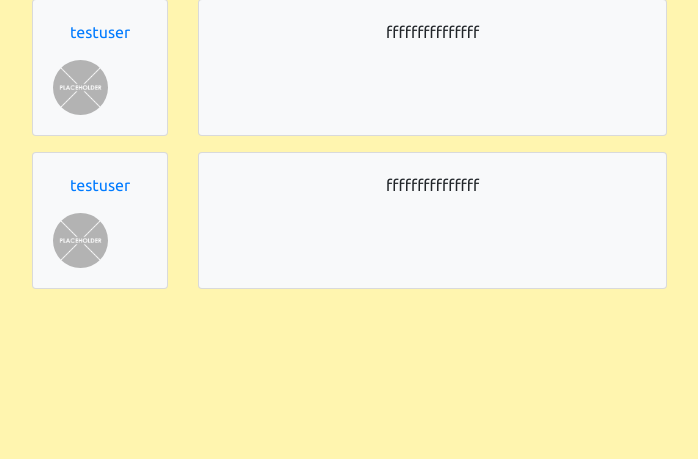
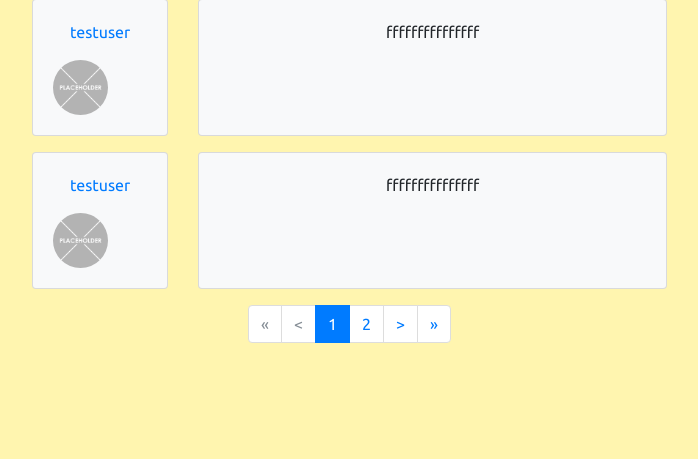
Before and after one commit to ameyarao98/ProjectZoop, a Django app: page / in a window 1280 px wide. Shown: the part 1562-2021 px from the top of the page, without its empty margins (338-1036 px from the left). Before the commit the page ends 1851 px from the top, so only its background shows below. Run offline with Django 3.2, Linux system fonts and the light colour scheme; data comes from the database, SQL or seed files in the repository; both versions use the stored data as it was before the commit; some libraries are stand-ins or nearby versions.

Commit message:
add pagination

```diff
--- a/zooop/projectzoop/zoop/static/zoop/cee.css
+++ b/zooop/projectzoop/zoop/static/zoop/cee.css
@@ -1,3 +1,9 @@
 .card-post{
   height:100%;
 }
+.margin-bottom{
+  margin-bottom: 100px;
+}
+.pagination {
+   justify-content: center;
+}
--- /dev/null
+++ b/zooop/projectzoop/zoop/templates/zoop/pagination.html
@@ -0,0 +1,30 @@
+{%block pagination%}
+<div class="pagination-div">
+  <ul class="pagination">
+    {% if posts.has_previous %}
+    <li class='page-item'><a class='page-link' href="1">&laquo;</a></li>
+    <li class='page-item'><a class='page-link' href="{{ posts.previous_page_number }}">&lt;</a></li>
+    {% else %}
+    <li class='page-item disabled'><a class='page-link'>&laquo;</a></li>
+    <li class='page-item disabled'><a class='page-link'>&lt;</a></li>
+
+    {% endif %}
+    {% for l in  pagination_range %}
+       {% if posts.number == forloop.counter %}
+           <li class='page-item active'><a class='page-link' href="{{forloop.counter}}">{{forloop.counter}}</a></li>
+        {% else %}
+           <li class='page-item'><a class='page-link' href="{{forloop.counter}}">{{forloop.counter}}</a></li>
+       {% endif %}
+     {% endfor %}
+
+    {% if posts.has_next %}
+    <li class='page-item'><a class='page-link' href="{{ posts.next_page_number }}">&gt;</a></li>
+    <li class='page-item'><a class='page-link' href="{{ posts.paginator.num_pages }}">&raquo;</a></li>
+    {% else %}
+    <li class='page-item disabled'><a class='page-link'>&gt;</a></li>
+    <li class='page-item disabled'><a class='page-link'>&raquo;</a></li>
+
+    {% endif %}
+
+</div>
+{% endblock %}
--- a/zooop/projectzoop/zoop/templates/zoop/timeline_page.html
+++ b/zooop/projectzoop/zoop/templates/zoop/timeline_page.html
@@ -6,7 +6,7 @@
     <div class="col-md-3 well">
       {%if request.user.is_authenticated%}
         <div class="card bg-light card-body mb-3">
-            <p><a href="profile">{{user_object.username}}</a>
+            <p><a href="/profile/{{request.user.id}}">{{user_object.username}}</a>
             </p>
             <img src="{% static 'zoop/ph.png' %}" class="rounded-circle" height="65" width="65" alt="Avatar" style = "margin: auto;"/>
             {%if request.user.id != user_object.id%}
@@ -30,11 +30,13 @@
             <p>Featured Zoop</p>
         </div>
     </div>
-    <div class="col-md-7">
+    <div class="col-md-7 margin-bottom">
       {% if not visitor %}
         {%include 'zoop/add_post.html'%}
       {% endif %}
         {% include 'zoop/timeline.html'%}
+        {% include 'zoop/pagination.html' %}
     </div>
+
 </div>
 {%endblock%}
--- a/zooop/projectzoop/zoop/urls.py
+++ b/zooop/projectzoop/zoop/urls.py
@@ -10,9 +10,10 @@ urlpatterns = [
     path('register', core_views.register, name='register'),
     path('account', core_views.account, name='account'),
     path('testing', core_views.testing, name='testing'),
-    path('profile', core_views.userprofile, name='profile'),
-    path('profile/<int:userid>', core_views.userprofile, name='userprofile'),
-    path('page/<int:page_number>', core_views.index, name='userprofile'),
+    path('profile', core_views.profile, name='profile'),
+    path('profile/<int:userid>/', core_views.userprofile, name='userprofile'),
+    path('profile/<int:userid>/<int:page_number>', core_views.userprofile, name='userprofilepage'),
+    path('<int:page_number>', core_views.index, name='userprofile'),
     path('rezoop/<int:post_id>', core_views.rezoop, name='rezoop'),
     path('follow/<int:userid>', core_views.follow, name='follow'),
     path('unfollow/<int:userid>', core_views.unfollow, name='unfollow'),
--- a/zooop/projectzoop/zoop/views.py
+++ b/zooop/projectzoop/zoop/views.py
@@ -6,23 +6,48 @@ from .models import Post, Following
 from django.contrib.auth.models import User
 from django.conf import settings
 from django.core.exceptions import ObjectDoesNotExist
+from django.db.models import Q
+from django.core.paginator import Paginator, EmptyPage, PageNotAnInteger
 
 # Create your views here.
-def index(request, page_number = 0):
+def index(request, page_number = 1):
 
     if request.method == 'POST':
         form = AddPostForm(request.POST)
         if form.is_valid():
             new_form = form.save(commit = False)
             new_form.user_id = request.user.id
+            new_form.original_poster_id = request.user.id
             new_form.save()
+            return redirect('index')
     current_user = request.user
-    posts = Post.objects.filter()[10*page_number:10 * (page_number + 1)]
-    #posts_new = Post.objects.filter(following__)
+    post_list = Post.objects.filter()[:500]
+    if request.user.is_authenticated:
+        followed_users = Following.objects.filter(user = request.user).values('followed_user')
+        post_list = Post.objects.filter(Q(user__id__in = followed_users) |
+                                    Q(user__id = request.user.id))
+    paginator = Paginator(post_list, 10)
+    d = 4
+    if page_number + d > paginator.num_pages:
+        overflow = page_number + d - paginator.num_pages
+        fi = page_number - overflow - d
+        if fi < 1:
+            fi = 1
+        pagination_range = range(fi, paginator.num_pages + 1)
+    elif page_number - d < 1:
+        overflow = d - page_number + 1
+        fi = page_number + d + overflow + 1
+        if fi > paginator.num_pages + 1:
+            fi = paginator.num_pages + 1
+        pagination_range = range(1, fi)
+    else :
+        pagination_range = range(page_number - d, page_number + d + 1)
+    posts = paginator.get_page(page_number)
     add_post_form = AddPostForm()
     return render(request, 'zoop/timeline_page.html',
                             {'add_post_form' : add_post_form,
                             'posts' : posts,
+                            'pagination_range': pagination_range,
                             'visitor' : False,
                             'user_object' : current_user})
 
@@ -47,8 +72,10 @@ def register(request):
         form = UserRegistrationForm()
     return render(request, 'zoop/register.html', {'form': form})
 
+def profile(request, userid = -1, page_number = 1):
+    return redirect('userprofile', userid = userid, page_number = page_number, permanent=True)
 
-def userprofile(request, userid = -1, page_number = 0):
+def userprofile(request, userid = -1, page_number = 1):
 
     if userid == -1:
         userid = request.user.id
@@ -73,16 +100,35 @@ def userprofile(request, userid = -1, page_number = 0):
             new_form.user_id = request.user.id
             new_form.original_poster_id = request.user.id
             new_form.save()
+            return redirect('/profile/'+ str(request.user.id) + '/1')
     #print(settings.AUTH_USER_MODEL.models)
     #user = User.objects.get(id = userid)
     user = get_object_or_404(User, id = userid)
 
     add_post_form = AddPostForm()
-    posts = Post.objects.filter(user_id = userid)[10*page_number:10 * (page_number + 1)]
+    post_list = Post.objects.filter(user_id = userid)
+    paginator = Paginator(post_list, 10)
+    d = 4
+    if page_number + d > paginator.num_pages:
+        overflow = page_number + d - paginator.num_pages
+        fi = page_number - overflow - d
+        if fi < 1:
+            fi = 1
+        pagination_range = range(fi, paginator.num_pages + 1)
+    elif page_number - d < 1:
+        overflow = d - page_number + 1
+        fi = page_number + d + overflow + 1
+        if fi > paginator.num_pages + 1:
+            fi = paginator.num_pages + 1
+        pagination_range = range(1, fi)
+    else :
+        pagination_range = range(page_number - d, page_number + d + 1)
+    posts = paginator.get_page(page_number)
     return render(request, 'zoop/timeline_page.html',
                             {'posts' : posts,
                             'add_post_form' : add_post_form,
                             'visitor': visitor,
+                            'pagination_range': pagination_range,
                             'followed': followed,
                             'user_object': user})
 
```
Also changed, not shown: zooop/projectzoop/db.sqlite3, zooop/projectzoop/dbsss.sqlite3 (deleted), 1 other file.
